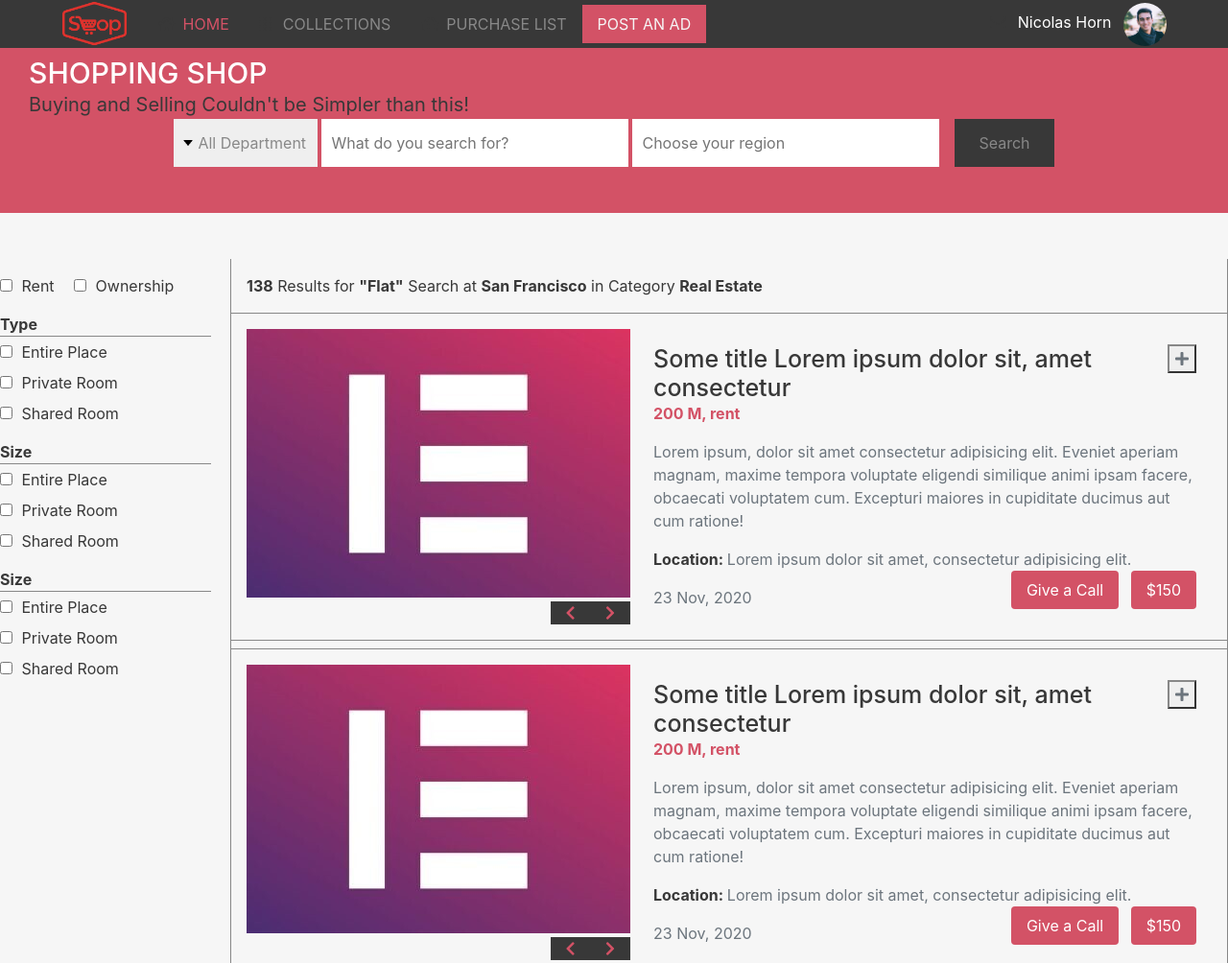
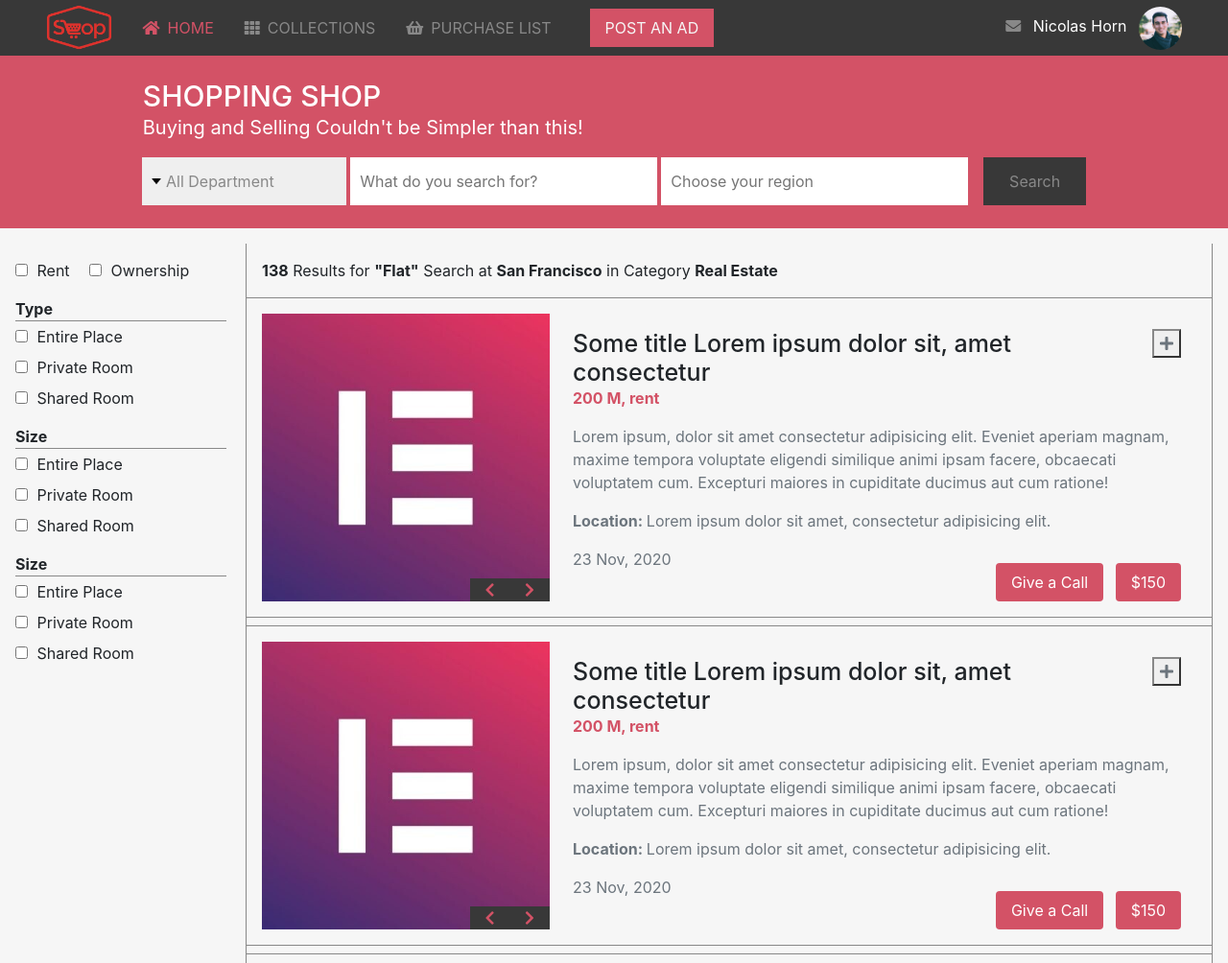
Before and after one commit to bettercallazamat/online-shop-website, a plain HTML site: page search-results.html in a window 1280 px wide. Shown: the top 1004 px of the page at 96% size. Drawn offline with nearby package versions, Linux system fonts and the light colour scheme.

Commit message:
Apply responsiveness on main page

```diff
--- a/search-results.html
+++ b/search-results.html
@@ -13,34 +13,36 @@
     <title>Online shop | Search results</title>
 </head>
     <div class="wrapper">
-        <nav class="navbar">
-            <div class="navbar-left d-md-flex align-items-md-center">
+        <nav class="navbar py-1 px-lg-5">
+            <div class="navbar-left d-flex align-items-center pl-lx-5">
                 <a class="navbar-brand p-0" href="#"><img src="./imgs/logo.png" alt="Logo"></a>
-                <ul class="nav">
+                <ul class="nav d-none d-sm-flex">
                     <li class="nav-item"><a class="nav-link active highlight-text" href="#"><i
                                 class="pr-2 fas fa-home"></i>HOME</a></li>
                     <li class="nav-item"><a class="nav-link secondary-text" href="#"><i
                                 class="pr-2 fas fa-th"></i>COLLECTIONS</a></li>
                     <li class="nav-item"><a class="nav-link secondary-text" href="#"><i
                                 class="pr-2 fas fa-shopping-basket"></i>PURCHASE LIST</a></li>
-                    <li class="nav-item"><a class="nav-link highlight-bg posting-link" href="#">POST AN AD</a></li>
+                    <li class="nav-item  d-none d-md-flex"><a class="nav-link highlight-bg posting-link ml-4" href="#">POST AN
+                            AD</a></li>
                 </ul>
             </div>
-            <div class="navbar-right">
+            <div class="navbar-right d-none d-lg-inline-block pr-lx-5">
                 <a class="pl-2 secondary-text" href="#"><i class="fas fa-envelope"></i></a>
                 <a class="pl-2 text-white" href="#">Nicolas Horn</a>
                 <a class="pl-2 text-white" href="#"><img class="rounded-circle" src="./imgs/profile-photo.jpg"
                         alt="profile image"></a>
             </div>
+            <a class="menu-button d-inline-block d-lg-none" href="#"><i class="highlight-text fas fa-bars"></i></a>
         </nav>
 
-        <header class="main-header pb-5 pt-2 container-fluid">
-            <div class="header-title text-white d-block text-left col-md-12">
-                <h2 class="title mb-0">SHOPPING SHOP</h2>
-                <span class="subtitle">Buying and Selling Couldn't be Simpler than this!</span>
+        <header class="main-header py-4 container-fluid">
+            <div class="header-title main-header-search text-white text-left row justify-content-center mb-3">
+                <h2 class="title mb-0 col-md-9">SHOPPING SHOP</h2>
+                <span class="subtitle col-md-9">Buying and Selling Couldn't be Simpler than this!</span>
             </div>
             <form class="header-form row justify-content-center" action="" id="search-form">
-                <select class="col-md-auto mr-1" id="department" name="department" form="search-form">
+                <select class="col-md-2 mr-1" id="department" name="department" form="search-form">
                     <option value="all">All Department</option>
                     <option value="us">US</option>
                     <option value="asia">Asia</option>
@@ -54,10 +56,11 @@
                     <option value="Asia">
                     <option value="Europe">
                 </datalist>
-                <input class="col-md-auto" type="submit" value="Search">
+                <input class="col-md-1" type="submit" value="Search">
             </form>
         </header>
-        <main class="search-main py-5">
+
+        <main class="search-main p-3">
             <div class="search-main-inner limited-width">
                 <aside class="search-filters py-3">
                     <input type="checkbox" id="rent" name="rent" value="Rent">
--- a/style.css
+++ b/style.css
@@ -2,7 +2,6 @@
   /* font-family:  */
   font-family: inherit;
   box-sizing: border-box;
-  color: #383838;
 }
 
 .limited-width {
@@ -36,7 +35,7 @@ a:hover {
   justify-content: space-between;
   width: 100%;
   background-color: #383838;
-  padding: 0 5%;
+  padding: 0 3%;
 }
 
 .navbar-brand img {
@@ -54,6 +53,10 @@ a:hover {
 .navbar a.posting-link:hover {
   background-color: #f6f6f6;
   color: #d35266;
+}
+
+.menu-button {
+  font-size: 30px;
 }
 
 .main-header {
@@ -79,7 +82,7 @@ a:hover {
 .main-header select {
   border-radius: 0;
   -webkit-appearance: none;
-  width: 150px;
+  min-width: 150px;
   padding-left: 25px;
   padding-right: 10px;
   background-image: url("./imgs/select-form-icon.png");
@@ -100,6 +103,7 @@ a:hover {
   background-color: #383838;
   color: #888;
   padding: 0 25px;
+  min-width: fit-content;
 }
 
 .main-header input[type="submit"]:hover {
@@ -126,8 +130,7 @@ a:hover {
 }
 
 .hot-ads-container-controllers:hover {
-  background-color: #d35266;
-  color: #f6f6f6;
+  background-color: #383838;
 }
 
 .hot-ads-option {
@@ -196,6 +199,7 @@ a:hover {
 .scroll-controller-right:hover {
   background: #f6f6f6;
   box-shadow: 1px 1px 10px #888;
+  color: #d35266;
 }
 
 .category-content .card {
@@ -215,6 +219,10 @@ a:hover {
   width: 30px;
   height: 30px;
   font-size: 20px;
+}
+
+.card-bottom a:hover {
+  background-color: #383838;
 }
 
 .main-footer img {
@@ -240,7 +248,7 @@ a:hover {
 }
 
 .main-footer .view-options button {
-  width: 90px;
+  width: 150px;
 }
 
 .main-footer .view-options button:hover {
@@ -249,6 +257,9 @@ a:hover {
 }
 
 /* ==== Search results page ==== */
+.main-header-search {
+  margin-left: -45px;
+}
 
 .main-header h2 {
   font-size: 30px;
@@ -267,7 +278,6 @@ a:hover {
 }
 
 .search-filters {
-  /* width: 250px; */
   flex-basis: 220px;
   margin-right: 20px;
 }
@@ -299,9 +309,14 @@ div.search-result:hover {
   background-color: #fff;
 }
 
-.search-result img {
-  width: 400px;
-  height: 280px;
+.search-result-img-container {
+  min-width: 300px;
+  height: auto;
+}
+
+.search-result-img-container img {
+  height: 100%;
+  width: 100%;
   object-fit: cover;
 }
 
@@ -342,7 +357,7 @@ div.search-result:hover {
 
 .price-tag-with-cta {
   position: absolute;
-  bottom: 16px;
+  bottom: 0;
   right: 16px;
 }
 
@@ -358,7 +373,7 @@ div.search-result:hover {
   color: #f6f6f6;
 }
 
-.search-result-page-contollers a {
+.search-results .search-result-page-contollers a {
   border: 1px solid #888;
   border-radius: 5px;
   color: #888;
```
Also changed, not shown: index.html (+22 -27 lines).
